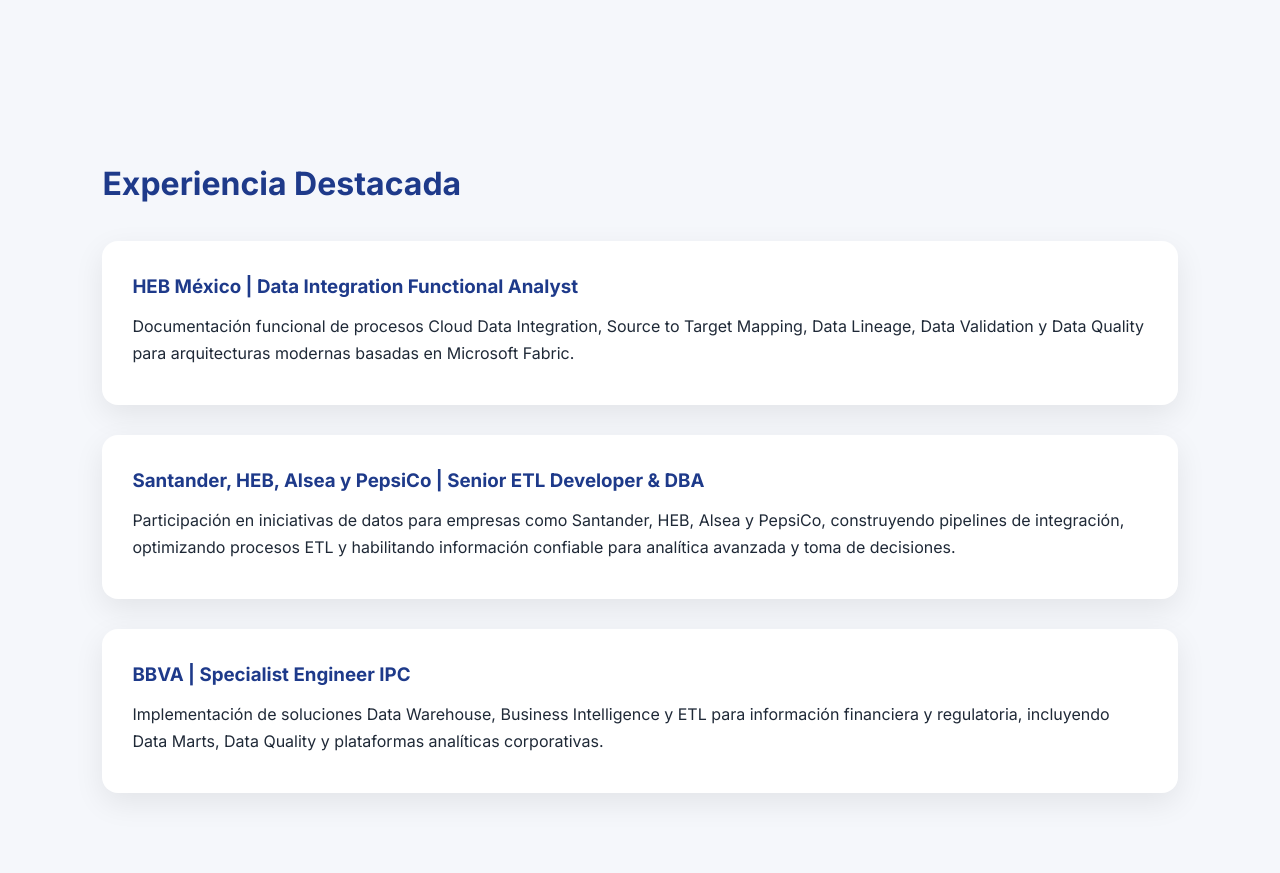
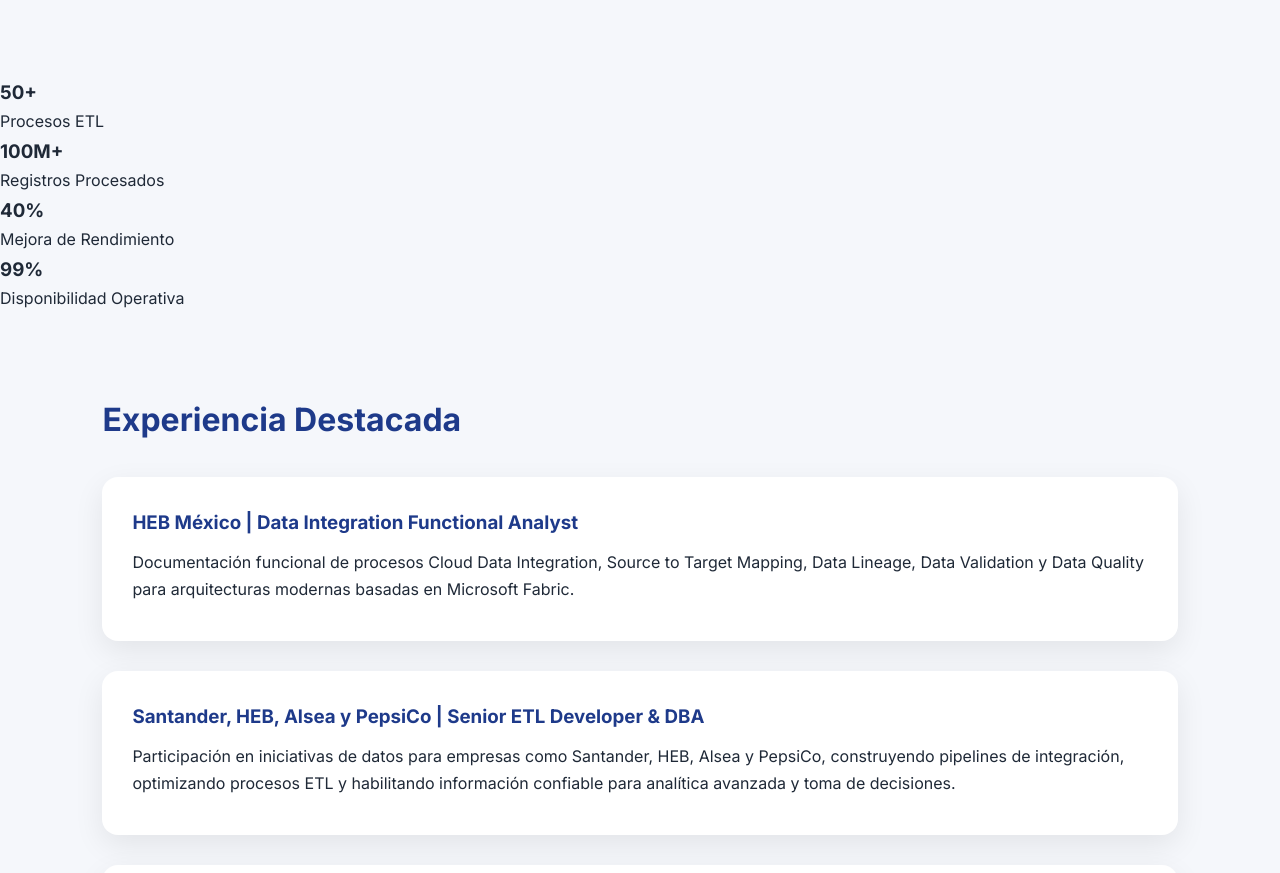
Before and after one commit to burgosmatajoseg-ui/joseburgos-dataengineer, a plain HTML site: page index.html in a window 1280 px wide. Shown: the part 2124-2997 px from the top of the page. Drawn offline with Linux system fonts and the light colour scheme.

Commit message:
Update index.html

```diff
--- a/index.html
+++ b/index.html
@@ -778,6 +778,30 @@ Enterprise Data Platforms y arquitecturas modernas basadas en Azure y Microsoft
 
 </section>
 
+<div class="companies-stats">
+
+    <div>
+        <h3>50+</h3>
+        <p>Procesos ETL</p>
+    </div>
+
+    <div>
+        <h3>100M+</h3>
+        <p>Registros Procesados</p>
+    </div>
+
+    <div>
+        <h3>40%</h3>
+        <p>Mejora de Rendimiento</p>
+    </div>
+
+    <div>
+        <h3>99%</h3>
+        <p>Disponibilidad Operativa</p>
+    </div>
+
+</div>
+
 <section class="section">
 
 <div class="container">
```
